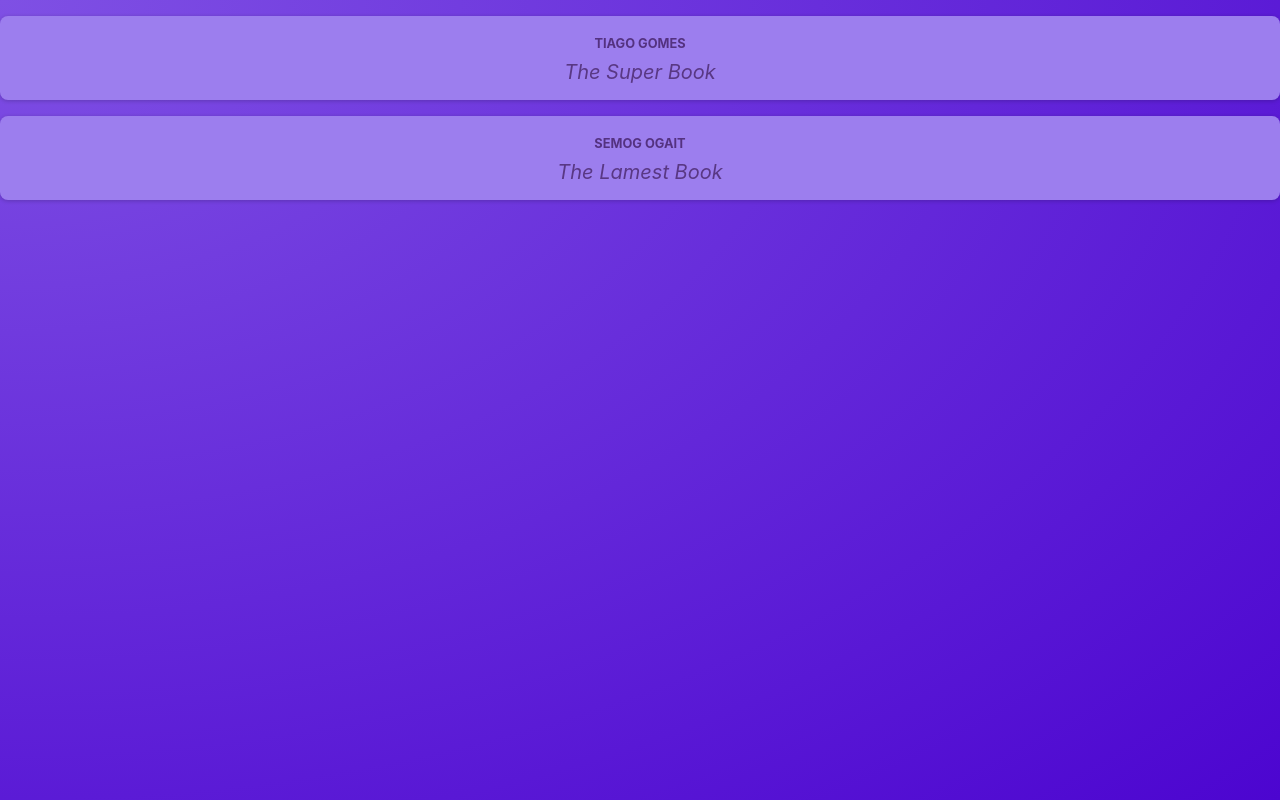
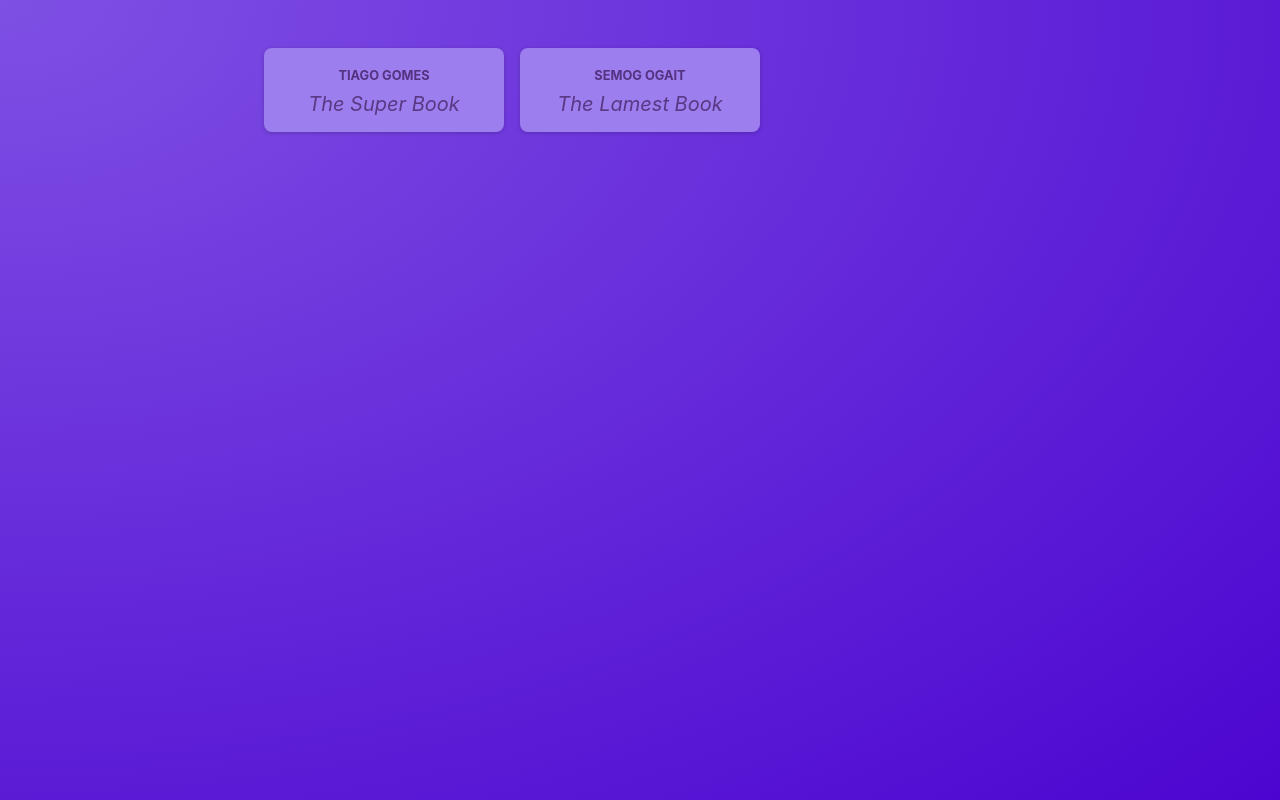
Before and after one commit to Shamoleambo/r-core-features, a React (Create React App) app: page / in a window 1280 px wide. Built offline with nearby package versions, Linux system fonts and the light colour scheme.

Commit message:
update .posts style

```diff
--- a/src/components/PostsList.module.css
+++ b/src/components/PostsList.module.css
@@ -1,5 +1,10 @@
 .posts {
-  margin: 0;
-  padding: 0;
+  margin: 1rem auto;
+  padding: 1rem 0;
+  max-width: 50rem;
   list-style: none;
+  display: grid;
+  gap: 1rem;
+  grid-template-columns: repeat(3, 30%);
+  justify-content: center;
 }
```
